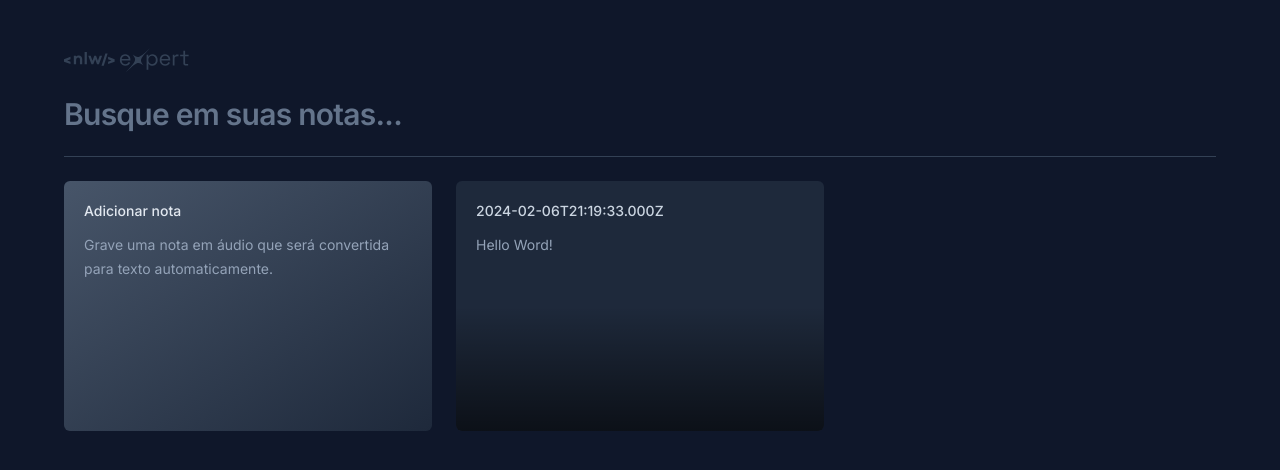
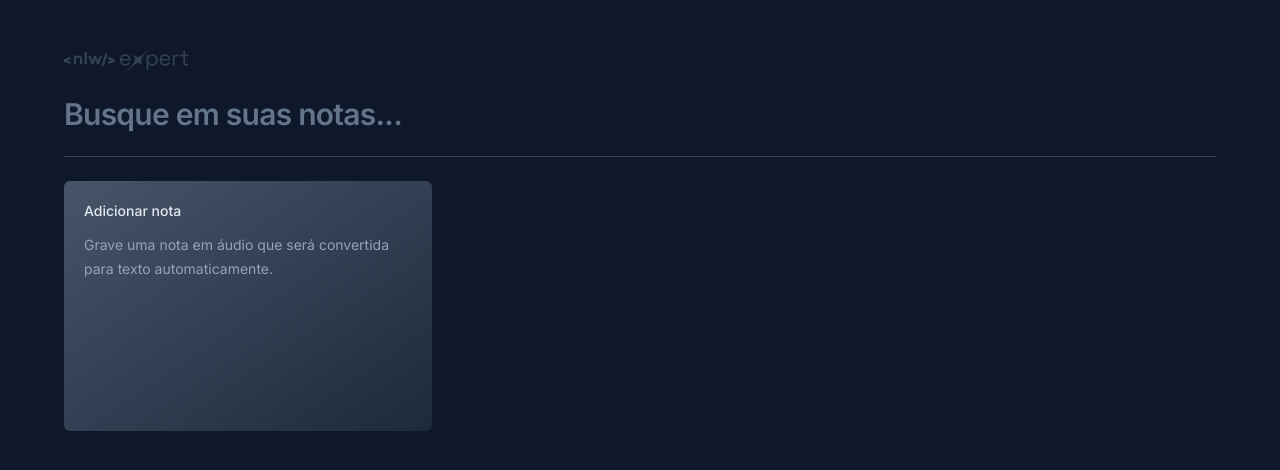
Before and after one commit to 0kira-vgl/nlwNotes, a React (Vite) app: page / in a window 1280 px wide. Shown: the top 470 px of the page. Built offline with nearby package versions, Linux system fonts and the light colour scheme.

Commit message:
add create notes, search, localStorage

```diff
--- a/src/App.tsx
+++ b/src/App.tsx
@@ -1,8 +1,51 @@
+import { ChangeEvent, useState } from "react";
 import logoNlw from "./assets/Logo.svg";
 import { NewNoteCard } from "./components/NewNoteCard";
 import { NoteCard } from "./components/NoteCard";
 
+interface Note {
+  id: string;
+  date: Date;
+  content: string;
+}
+
 export function App() {
+  const [search, setSearch] = useState("");
+  const [notes, setNotes] = useState<Note[]>(() => {
+    const notesOnStorage = localStorage.getItem("notes");
+
+    if (notesOnStorage) {
+      return JSON.parse(notesOnStorage);
+    }
+
+    return [];
+  });
+
+  function onNoteCreated(content: string) {
+    const newNote = {
+      id: crypto.randomUUID(),
+      date: new Date(),
+      content,
+    };
+
+    const notesArray = [newNote, ...notes];
+    setNotes(notesArray);
+    localStorage.setItem("notes", JSON.stringify(notesArray));
+  }
+
+  function handleSearch(event: ChangeEvent<HTMLInputElement>) {
+    const query = event.target.value;
+
+    setSearch(query);
+  }
+
+  const filteredNotes =
+    search != ""
+      ? notes.filter((note) =>
+          note.content.toLocaleUpperCase().includes(search.toLocaleUpperCase())
+        )
+      : notes;
+
   return (
     <div className="mx-auto max-w-6xl my-12 space-y-6">
       <img src={logoNlw} alt="Logo NLW Expert" />
@@ -12,19 +55,18 @@
           type="text"
           placeholder="Busque em suas notas..."
           className="w-full bg-transparent text-3xl font-semibold tracking-tight outline-none placeholder:text-slate-500"
+          onChange={handleSearch}
         />
       </form>
 
       <div className="h-px bg-slate-700" />
 
       <div className="grid grid-cols-3 gap-6 auto-rows-[250px]">
-        <NewNoteCard />
-        <NoteCard
-          note={{
-            date: new Date(),
-            content: "Hello Word!",
-          }}
-        />
+        <NewNoteCard onNoteCreated={onNoteCreated} />
+
+        {filteredNotes.map((note) => {
+          return <NoteCard key={note.id} note={note} />;
+        })}
       </div>
     </div>
   );
--- a/src/components/NewNoteCard.tsx
+++ b/src/components/NewNoteCard.tsx
@@ -3,7 +3,11 @@
 import { ChangeEvent, FormEvent, useState } from "react";
 import { toast } from "sonner";
 
-export function NewNoteCard() {
+interface NewNoteCardProps {
+  onNoteCreated: (content: string) => void;
+}
+
+export function NewNoteCard({ onNoteCreated }: NewNoteCardProps) {
   const [shouldShowOnboarding, setShouldShowOnboarding] = useState(true);
   const [content, setContent] = useState("");
 
@@ -22,7 +26,10 @@
   function handleSaveNote(event: FormEvent) {
     event.preventDefault();
 
-    console.log(content);
+    onNoteCreated(content);
+    setContent("");
+    setShouldShowOnboarding(true);
+
     toast.success("Nota criada com sucesso!");
   }
 
@@ -69,6 +76,7 @@
               ) : (
                 <textarea
                   autoFocus
+                  value={content}
                   className="text-sm leading-6 text-slate-400 bg-transparent resize-none flex-1 outline-none"
                   onChange={handleContentChanged}
                 />
--- a/src/components/NoteCard.tsx
+++ b/src/components/NoteCard.tsx
@@ -15,7 +15,10 @@
     <Dialog.Root>
       <Dialog.Trigger className="rounded-md text-left flex flex-col bg-slate-800 p-5 gap-3 overflow-hidden relative hover:ring-2 hover:ring-slate-600 outline-none focus-visible:ring-2 focus-visible:ring-lime-400">
         <span className="text-sm font-medium text-slate-300">
-          {note.date.toISOString()}
+          {formatDistanceToNow(note.date, {
+            locale: ptBR,
+            addSuffix: true,
+          })}
         </span>
         <p className="text-sm leading-6 text-slate-400">{note.content}</p>
 
```
